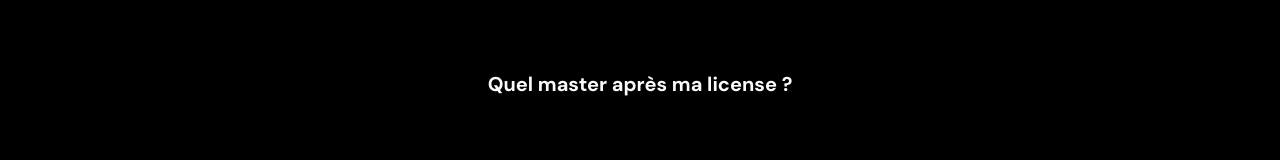
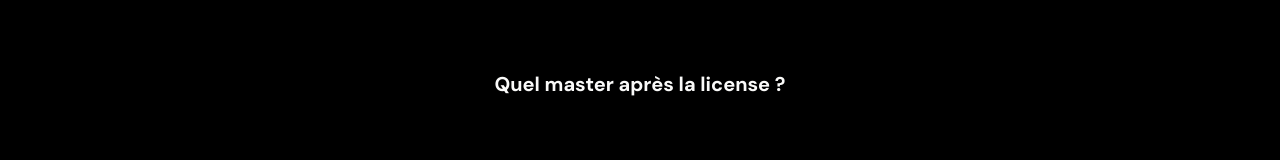
Before and after one commit to waraiauyo/sae301-3, a Next.js app: page / in a window 1280 px wide. Shown: the part 730-890 px from the top of the page. Built offline with nearby package versions, Linux system fonts and the light colour scheme.

Commit message:
Update pages.jsx

```diff
--- a/components/pages.jsx
+++ b/components/pages.jsx
@@ -59,7 +59,7 @@ const HomePage = () => {
                         exit={{opacity: 0}}
                         transition={{duration: 0.5}}
                         className="h-[calc(100vh-68px)] flex-col items-center justify-between">
-                <h2 className="text-xl font-bold text-center mb-4">Quel master après ma license ?</h2>
+                <h2 className="text-xl font-bold text-center mb-4">Quel master après la license ?</h2>
                 <div className="flex gap-20 text-start">
                     <article
                         className="text-pretty basis-1/3 blurtext mt-[50px] bg-black/40 backdrop-blur-lg relative z-10 rounded-sm justify-center  p-2">
```
